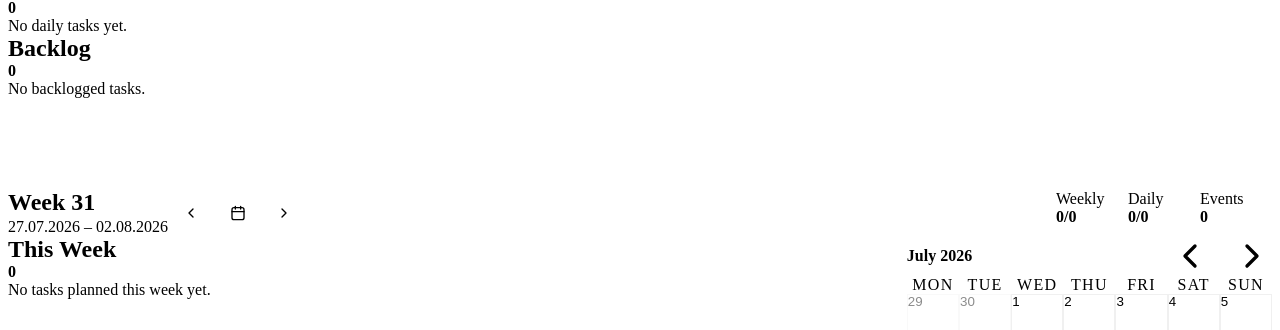
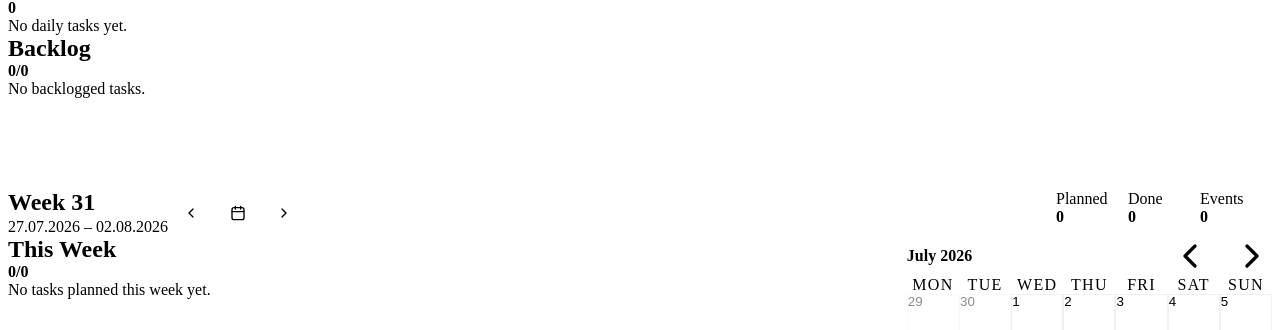
Before and after one commit to Senpaisgirl/studyplanner, a React (Vite) app: page / in a window 1280 px wide. Shown: the part 132-462 px from the top of the page. Built offline with nearby package versions, Linux system fonts and the light colour scheme; the HTML template or start-up script is replaced by a standard one.

Commit message:
Done/All added

```diff
--- a/src/App.jsx
+++ b/src/App.jsx
@@ -103,10 +103,8 @@ function App() {
         <main className="main">
           <Topbar
             weekLabel={planner.weekLabel}
-            totalWeekTasksCount={planner.totalWeekTasksCount}
+            plannedWeekTasksCount={planner.plannedWeekTasksCount}
             doneWeekTasksCount={planner.doneWeekTasksCount}
-            totalDailyTasksCount={planner.totalDailyTasksCount}
-            doneDailyTasksCount={planner.doneDailyTasksCount}
             weekEventsCount={planner.weekEventsCount}
             goToPreviousWeek={planner.goToPreviousWeek}
             goToCurrentWeek={planner.goToCurrentWeek}
--- a/src/components/BacklogPanel.jsx
+++ b/src/components/BacklogPanel.jsx
@@ -9,11 +9,13 @@ export default function BacklogPanel({
   moveTaskToWeek,
   removeTask,
 }) {
+   const doneBacklogCount = backlog.filter((task) => task.status === "done").length;
+
   return (
     <section className="panel backlog-panel">
       <div className="panel-head">
         <h2>Backlog</h2>
-        <strong>{backlog.length}</strong>
+        <strong>{doneBacklogCount}/{backlog.length}</strong>
       </div>
 
       <DroppableTaskList
--- a/src/components/TaskCard.jsx
+++ b/src/components/TaskCard.jsx
@@ -7,6 +7,7 @@ export default function TaskCard({
   onDone,
   onBacklog,
   onMoveToWeek,
+  onDelete,
   compact = false,
   hideWeekAction = false,
   hideBacklogAction = false,
--- a/src/components/Topbar.jsx
+++ b/src/components/Topbar.jsx
@@ -3,9 +3,8 @@ import { ChevronLeftIcon, ChevronRightIcon, TodayIcon, } from "./Icons";
 
 export default function Topbar ({
     weekLabel,
-    totalWeekTasksCount,
+    plannedWeekTasksCount,
     doneWeekTasksCount,
-    totalDailyTasksCount,
     doneDailyTasksCount,
     weekEventsCount,
     goToPreviousWeek,
@@ -62,8 +61,8 @@ export default function Topbar ({
             </div>
 
             <div className="topbar-right stats">
-                <Stat label="Weekly" value={`${doneWeekTasksCount}/${totalWeekTasksCount}`} />
-                <Stat label="Daily" value={`${doneDailyTasksCount}/${totalDailyTasksCount}`} />
+                <Stat label="Planned" value={plannedWeekTasksCount} />
+                <Stat label="Done" value={doneWeekTasksCount} />
                 <Stat label="Events" value={weekEventsCount} />
             </div>
         </div>
--- a/src/components/WeekBoard.jsx
+++ b/src/components/WeekBoard.jsx
@@ -19,13 +19,15 @@ export default function WeekBoard({
   removeEvent,
   removeTask,
 }) {
+  const doneWeekTasksCount = weekTasks.filter((task) => task.status === "done").length;
+
   return (
     <section className="board-grid">
       <section className="board-main">
         <section className="panel">
           <div className="panel-head">
             <h2>This Week</h2>
-            <strong>{weekTasks.length}</strong>
+            <strong>{doneWeekTasksCount}/{weekTasks.length}</strong>
           </div>
 
           <DroppableTaskList
--- a/src/hooks/usePlannerSelectors.js
+++ b/src/hooks/usePlannerSelectors.js
@@ -50,11 +50,18 @@ export function usePlannerSelectors({ data, weekOffset, calendarDate, selectedDa
     () => getSelectedDateEvents(data.events, selectedDateKey),
     [data.events, selectedDateKey],
   );
+
+  const plannedWeekTasksCount = useMemo(
+    () => weekTasks.filter((t) => t.status === "planned").length,
+    [weekTasks],
+  );
+  const doneWeekTasksCount = useMemo(
+    () => weekTasks.filter((t) => t.status === "done").length,
+    [weekTasks],
+  );
+
   const weekEvents = useMemo(() => getWeekEvents(data.events, weekRange), [data.events, weekRange]);
   const eventDates = useMemo(() => getEventDates(data.events), [data.events]);
-
-  const totalWeekTasksCount = weekTasks.length;
-  const doneWeekTasksCount = useMemo(() => countTasksByStatus(weekTasks, "done"), [weekTasks]);
 
   const dailyTasks = useMemo(() => data.dailyTasks ?? [], [data.dailyTasks]);
   const totalDailyTasksCount = dailyTasks.length;
@@ -72,10 +79,8 @@ export function usePlannerSelectors({ data, weekOffset, calendarDate, selectedDa
     eventDates,
     backlog,
     weekTasks,
-    totalWeekTasksCount,
+    dailyTasks,
+    plannedWeekTasksCount,
     doneWeekTasksCount,
-    totalDailyTasksCount,
-    doneDailyTasksCount,
-    dailyTasks,
   };
 }
```
